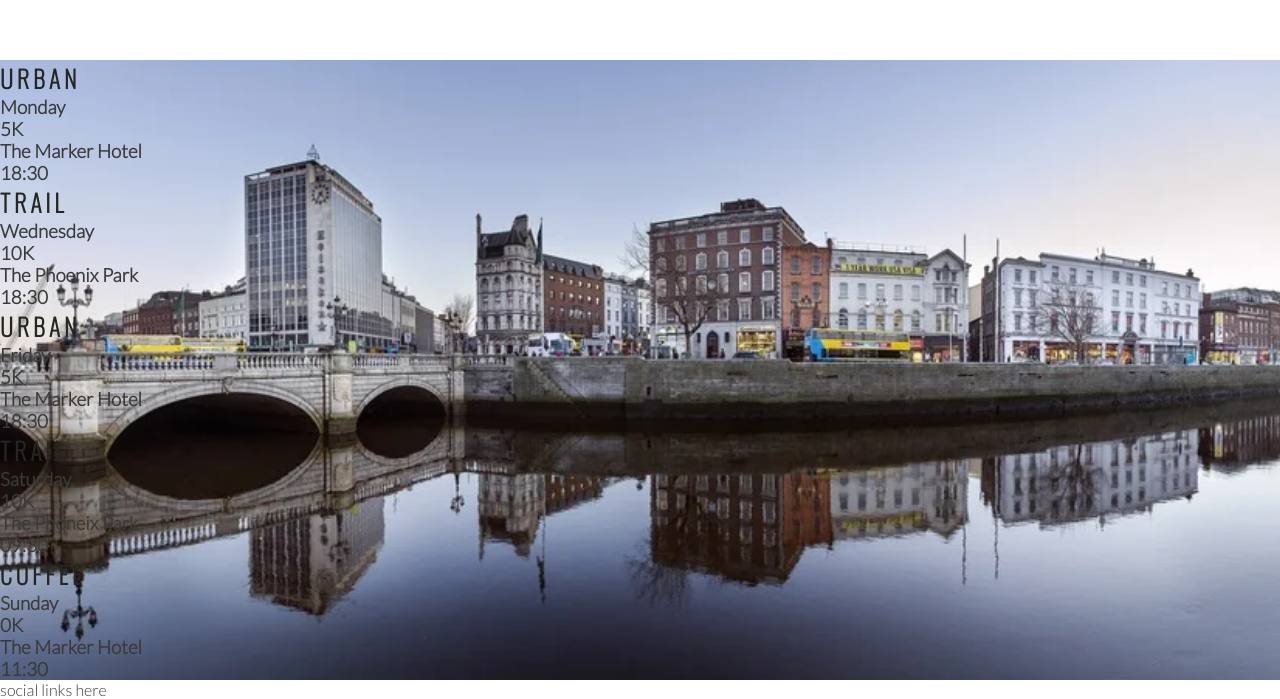
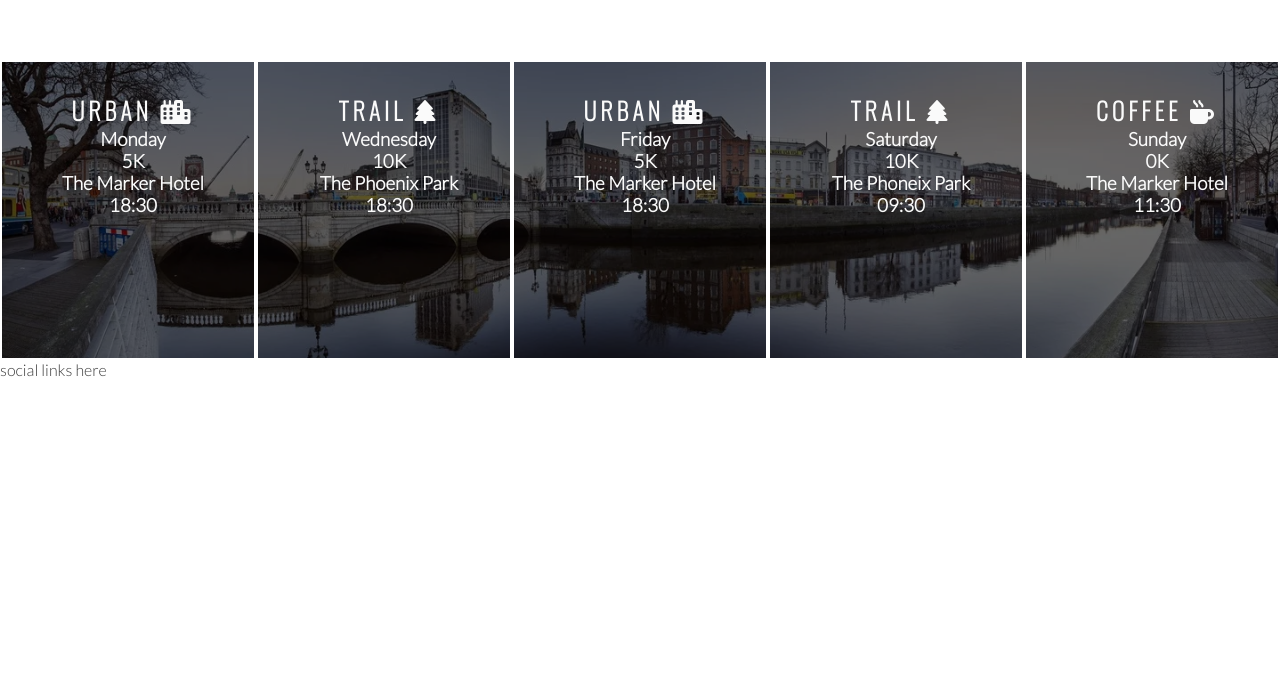
Before and after one commit to KyrianU/love-running, a plain HTML site: page index.html in a window 1280 px wide. Shown: the part 1235-1934 px from the top of the page. After the commit the page ends 1614 px from the top, so only its background shows below. Drawn offline with nearby package versions, Linux system fonts and the light colour scheme.

Commit message:
Style times panels and icons

```diff
--- a/assets/css/style.css
+++ b/assets/css/style.css
@@ -198,3 +198,21 @@ hr {
     width: 100%;
     overflow: hidden;
 }
+
+#times div {
+    color: #fafafa;
+    background-color: rgba(0, 0, 0, 0.6);
+    width: 20%;
+    height: 300px;
+    float: left;
+    padding: 30px 0 0 10px;
+    text-align: center;
+    border: 2px solid white;
+    box-sizing: border-box;
+
+
+}
+
+#times h2 {
+    color: #fafafa;
+}
--- a/index.html
+++ b/index.html
@@ -81,35 +81,35 @@
     </section>
     <section id="times">
         <div>
-          <h2>Urban</h2>
+          <h2>Urban <i class="fa-solid fa-city"></i> </h2>
           <h3>Monday</h3>
           <h3>5K</h3>
           <h3>The Marker Hotel</h3>
           <h3>18:30</h3>
         </div>
         <div>
-            <h2>Trail</h2>
+            <h2>Trail <i class="fa-solid fa-tree"></i> </h2>
             <h3>Wednesday</h3>
             <h3>10K</h3>
             <h3>The Phoenix Park</h3>
             <h3>18:30</h3>
           </div>
           <div>
-            <h2>Urban</h2>
+            <h2>Urban <i class="fa-solid fa-city"></i> </h2>
             <h3>Friday</h3>
             <h3>5K</h3>
             <h3>The Marker Hotel</h3>
             <h3>18:30</h3>
           </div>
           <div>
-            <h2>Trail</h2>
+            <h2>Trail <i class="fa-solid fa-tree"></i> </h2>
             <h3>Saturday</h3>
             <h3>10K</h3>
             <h3>The Phoneix Park</h3>
             <h3>09:30</h3>
           </div>
           <div>
-            <h2>Coffee</h2>
+            <h2>Coffee <i class="fa-solid fa-mug-hot"></i> </h2>
             <h3>Sunday</h3>
             <h3>0K</h3>
             <h3>The Marker Hotel</h3>
```
